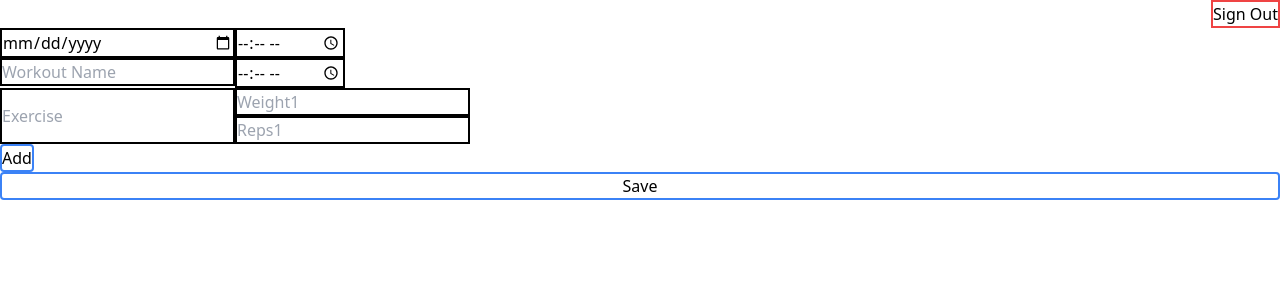
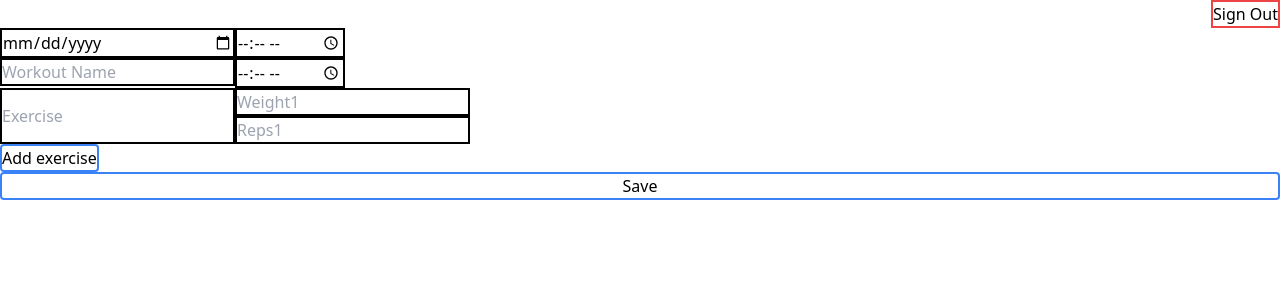
Before and after one commit to MarkCarson777/fitness-tracker, a React (Vite) app: page /workout in a window 1280 px wide. Shown: the top 300 px of the page. Built offline with nearby package versions, Linux system fonts and the light colour scheme; no server answers; sample sign-in values are in the browser's storage.

Commit message:
adjusted label for Add exercise button

```diff
--- a/src/containers/WorkoutRecord/index.tsx
+++ b/src/containers/WorkoutRecord/index.tsx
@@ -43,12 +43,12 @@ export function WorkoutRecord() {
                 <Button
                   type="button"
                   onClick={() => {
-                    const newExercise = { id: values.exercises.length + 1 };
+                    const addExercise = { id: values.exercises.length + 1 };
                     setExercises([...exercises, newExercise]);
                     push(newExercise);
                   }}
                 >
-                  Add
+                  Add exercise
                 </Button>
               </div>
             )}
```
